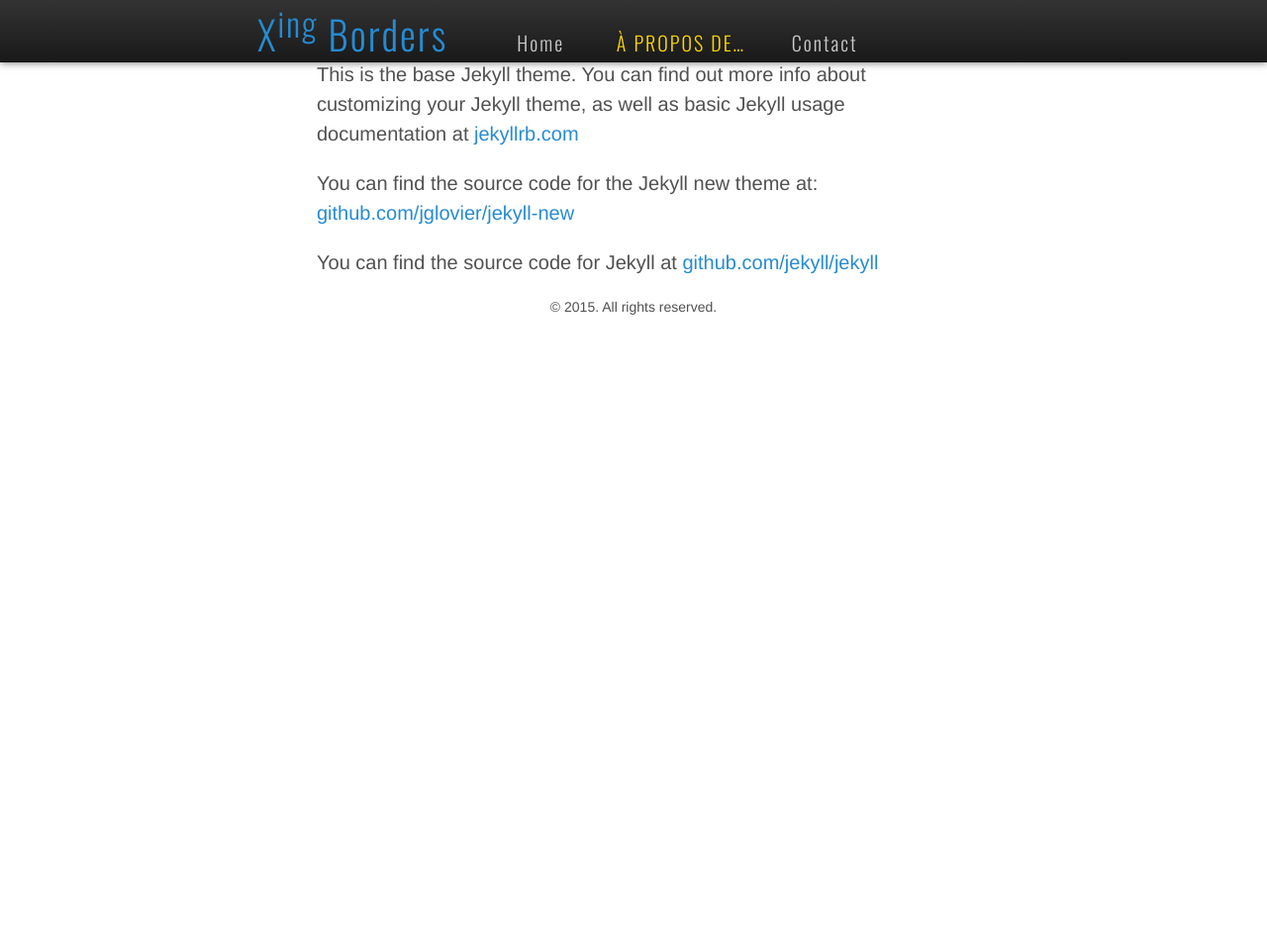
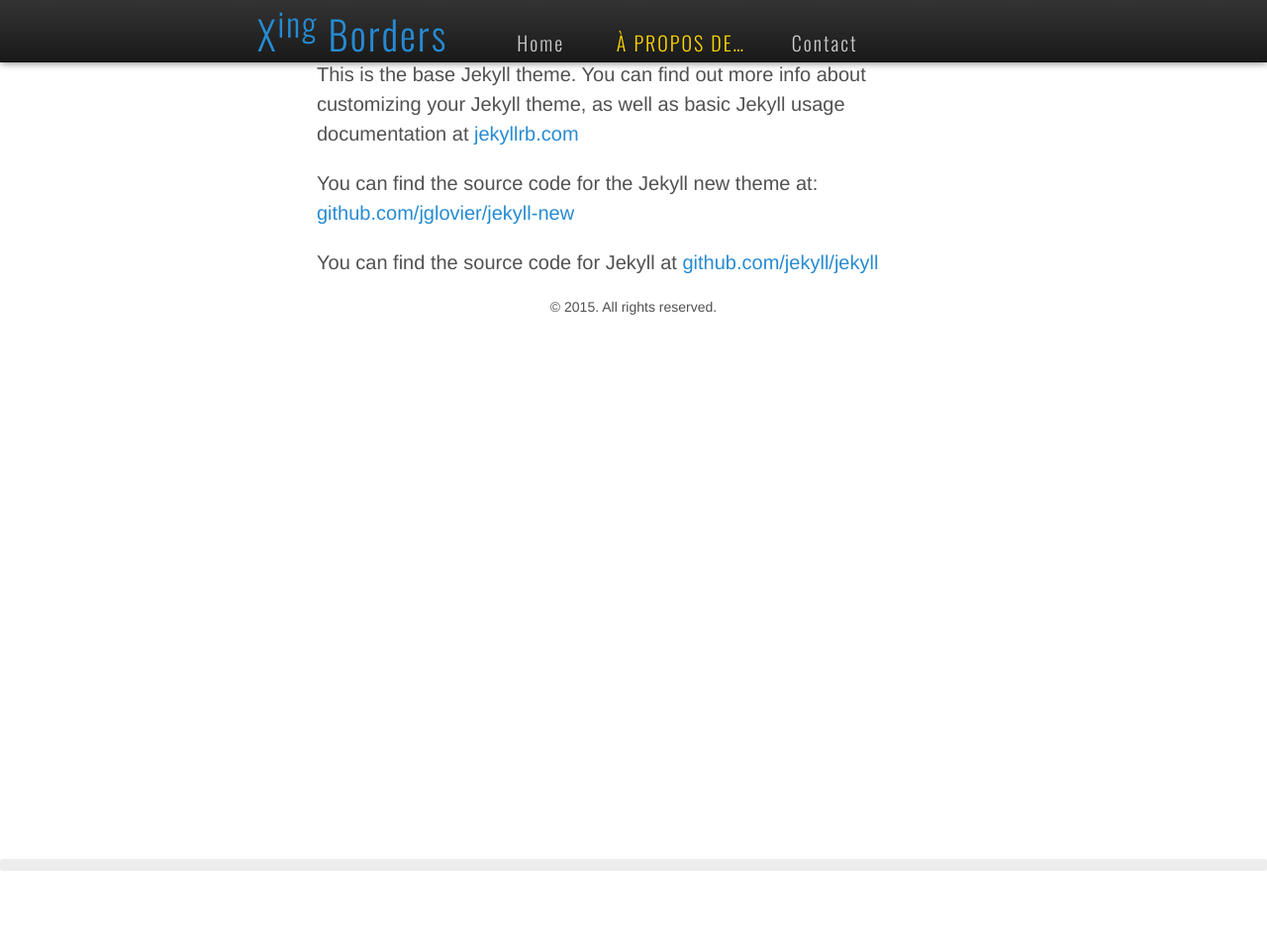
Before and after one commit to crossingborders/crossingborders.github.io, a Jekyll site: the page built from about.md, in a window 1280 px wide. Shown: the whole page at 99% size. Built offline with Jekyll 4.4.1, drawn with Linux system fonts in a browser that asks for light colours; Markdown is read by kramdown in place of the engine named in the settings.

Commit message:
Update main.scss

```diff
--- a/public/stylesheets/main.scss
+++ b/public/stylesheets/main.scss
@@ -35,8 +35,10 @@ h1, h2, h3 {
 }
 
 #page-navigation {
+  background-color: #ededed;
   bottom: 1em;
-  padding: 0 1em;
+  border-radius: 3px;
+  padding: .3rem;
   position: fixed;
   width: 100%;
 }
```
